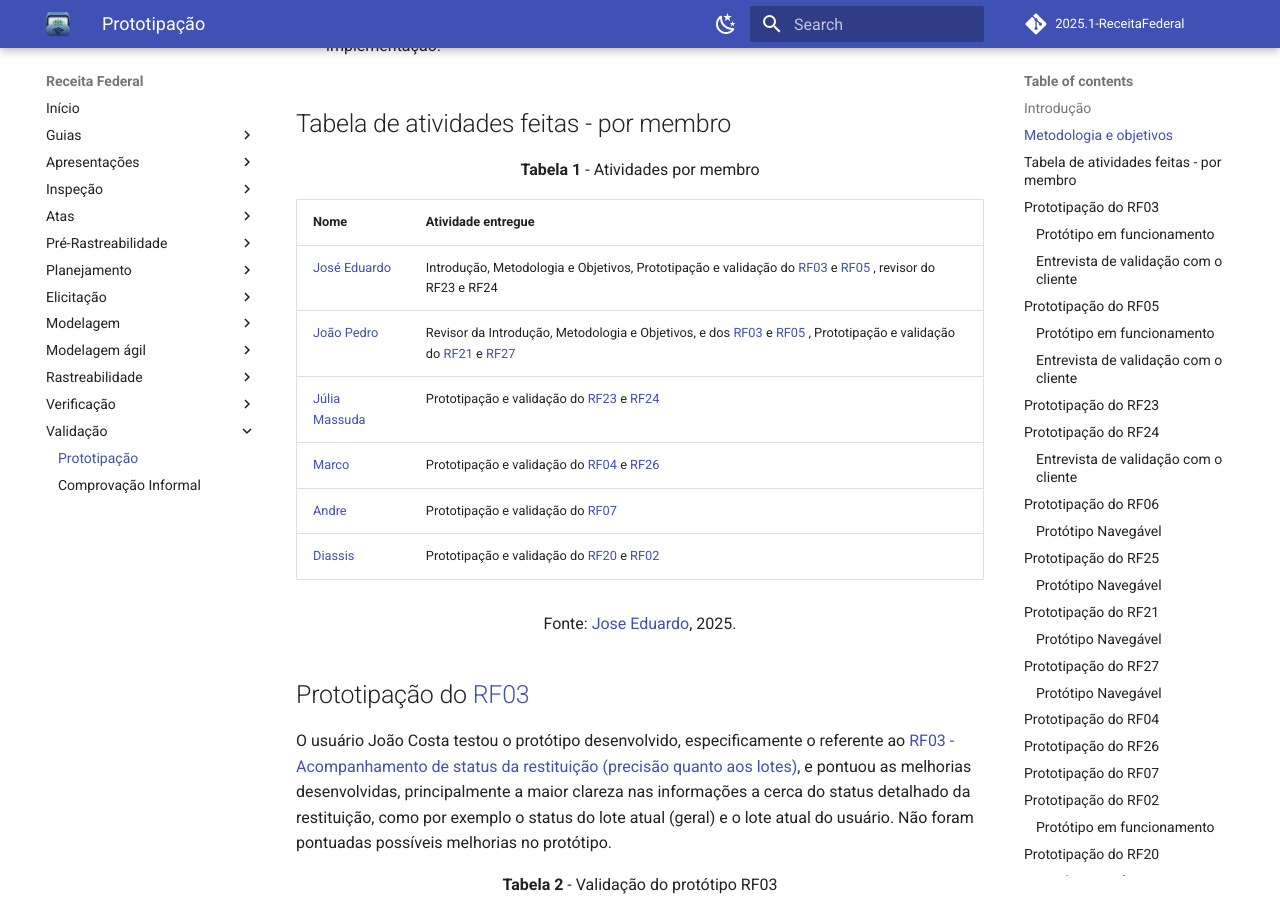
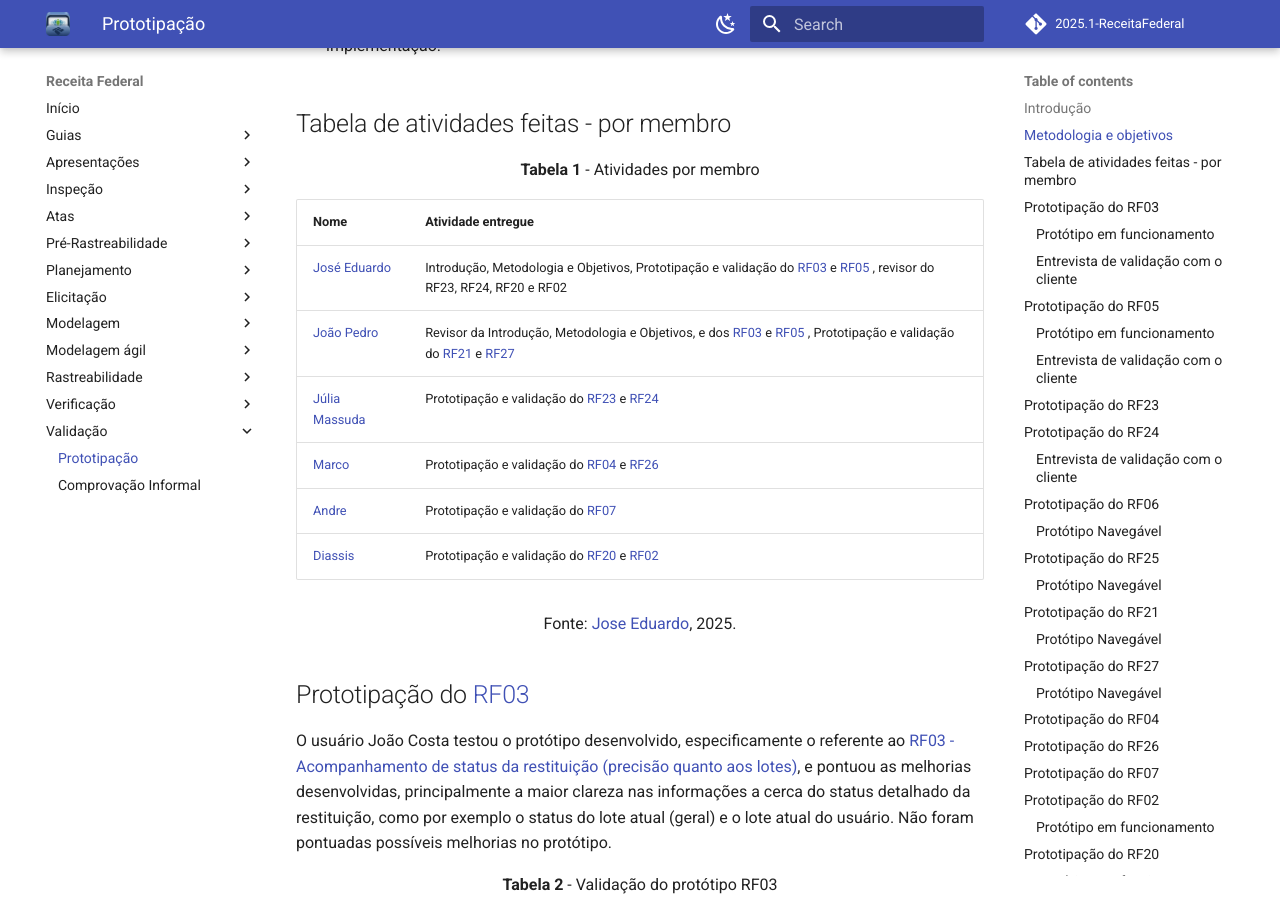
Before and after one commit to Requisitos-de-Software/2025.1-Meu-INSS, an MkDocs documentation site: the page built from docs/validacao/prototipacao.md, in a window 1280 px wide and 900 px high, scrolled down 847 px. Built offline with MkDocs 1.6.1 and Material for MkDocs 9.7.7, drawn with Linux system fonts in a browser that asks for light colours; comment, search, counter and statistics services are not loaded; some of the changed text lies outside the part shown.

Commit message:
update revisor

```diff
--- a/docs/validacao/prototipacao.md
+++ b/docs/validacao/prototipacao.md
@@ -23,7 +23,7 @@ Os **objetivos** dessa etapa são:
 
 |Nome                                                | Atividade entregue                        |
 | -------------------------------------------------- | ----------------------------------------- |
-| [José Eduardo](https://github.com/jevprado)        | Introdução, Metodologia e Objetivos, Prototipação e validação do [RF03](https://requisitos-de-software.github.io/2025.1-ReceitaFederal/elicitacao/requisitos-elicitados/) e [RF05](https://requisitos-de-software.github.io/2025.1-ReceitaFederal/elicitacao/requisitos-elicitados/) , revisor do RF23 e RF24      |
+| [José Eduardo](https://github.com/jevprado)        | Introdução, Metodologia e Objetivos, Prototipação e validação do [RF03](https://requisitos-de-software.github.io/2025.1-ReceitaFederal/elicitacao/requisitos-elicitados/) e [RF05](https://requisitos-de-software.github.io/2025.1-ReceitaFederal/elicitacao/requisitos-elicitados/) , revisor do RF23, RF24, RF20 e RF02     |
 | [João Pedro](https://github.com/JpRodrigues2)       | Revisor da Introdução, Metodologia e Objetivos, e dos [RF03](https://requisitos-de-software.github.io/2025.1-ReceitaFederal/elicitacao/requisitos-elicitados/) e [RF05](https://requisitos-de-software.github.io/2025.1-ReceitaFederal/elicitacao/requisitos-elicitados/) , Prototipação e validação do [RF21](https://requisitos-de-software.github.io/2025.1-ReceitaFederal/elicitacao/requisitos-elicitados/) e [RF27](https://requisitos-de-software.github.io/2025.1-ReceitaFederal/elicitacao/requisitos-elicitados/)   |
 | [Júlia Massuda](https://github.com/JuliaReis18)      | Prototipação e validação do [RF23](https://requisitos-de-software.github.io/2025.1-ReceitaFederal/elicitacao/requisitos-elicitados/) e [RF24](https://requisitos-de-software.github.io/2025.1-ReceitaFederal/elicitacao/requisitos-elicitados/)   |
 | [Marco](https://github.com/marcomarquesdc)      | Prototipação e validação do [RF04](https://requisitos-de-software.github.io/2025.1-ReceitaFederal/elicitacao/requisitos-elicitados/) e [RF26](https://requisitos-de-software.github.io/2025.1-ReceitaFederal/elicitacao/requisitos-elicitados/)   |
```
Also changed, not shown: other parts of docs/validacao/prototipacao.md (+1 -1 lines).
